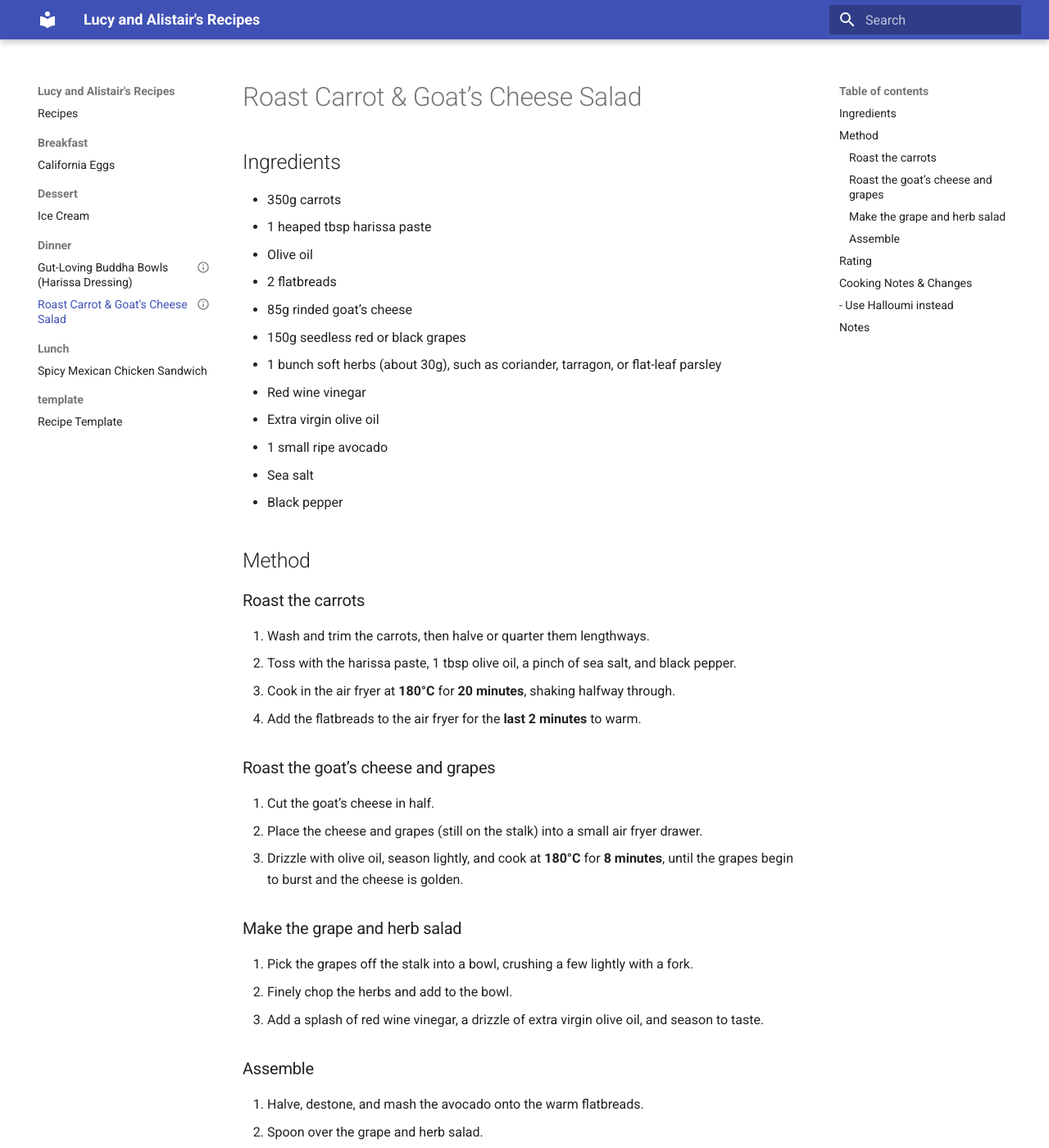
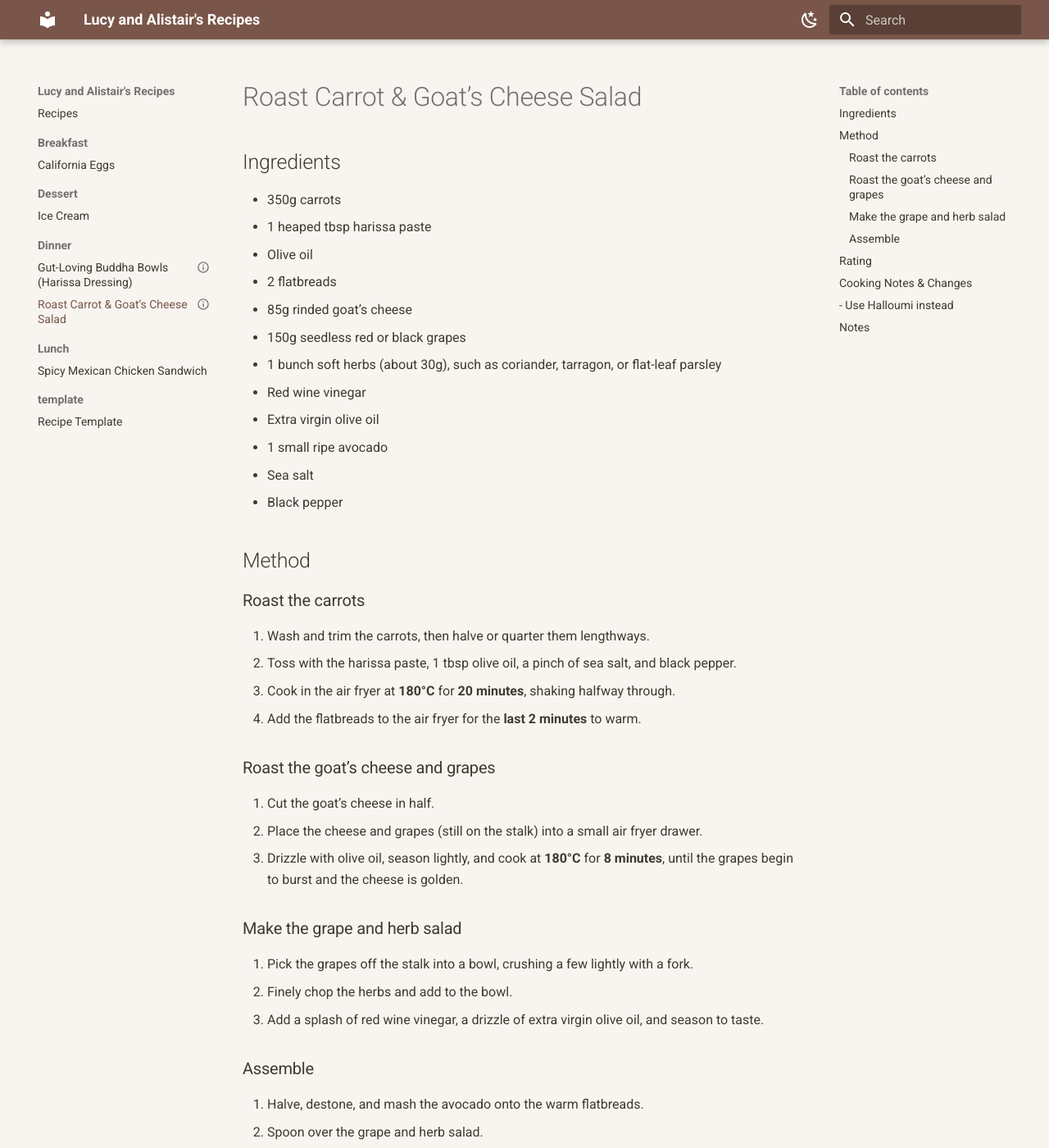
Before and after one commit to OhGnome/Recipes-site, an MkDocs documentation site: the page built from docs/Dinner/Roast carrot and goats cheese salad.md, in a window 1280 px wide and 1400 px high. Shown: the whole window at 82% size. Built offline with MkDocs 1.6.1 and Material for MkDocs 9.7.7, drawn with Linux system fonts in a browser that asks for light colours.

Commit message:
Nav update

```diff
--- a/docs/Dinner/Roast carrot and goats cheese salad.md
+++ b/docs/Dinner/Roast carrot and goats cheese salad.md
@@ -55,7 +55,7 @@ rating: "8"
 14. Finish with any remaining dressing from the bowl.
 
 ## Rating
-- ⭐⭐⭐⭐⭐
+- ⭐⭐⭐⭐
 
 ## Cooking Notes & Changes
 - Use Halloumi instead
--- /dev/null
+++ b/docs/stylesheets/extra.css
@@ -0,0 +1,25 @@
+/* ---------- LIGHT MODE (Sandstone-inspired) ---------- */
+[data-md-color-scheme="default"] {
+    --md-default-bg-color: #f8f5f0; /* warm paper */
+    --md-default-fg-color: #3e3a32; /* soft dark text */
+    --md-typeset-color: #3e3a32;
+    --md-code-bg-color: #eee8dd;
+}
+
+/* ---------- DARK MODE (warm slate, not harsh black) ---------- */
+[data-md-color-scheme="slate"] {
+    --md-default-bg-color: #2b2a26;
+    --md-default-fg-color: #e6e1d8;
+    --md-typeset-color: #e6e1d8;
+    --md-code-bg-color: #3a3833;
+}
+
+/* ---------- Content card feel ---------- */
+.md-content {
+    background-color: transparent;
+}
+
+/* Optional: soften dividers */
+.md-typeset hr {
+    border-color: rgba(0, 0, 0, 0.1);
+}
--- a/mkdocs.yml
+++ b/mkdocs.yml
@@ -2,13 +2,30 @@ site_name: Lucy and Alistair's Recipes
 
 theme:
   name: material
+  palette:
+    - scheme: default
+      primary: brown
+      accent: deep orange
+      toggle:
+        icon: material/weather-night
+        name: Switch to dark mode
+
+    - scheme: slate
+      primary: brown
+      accent: deep orange
+      toggle:
+        icon: material/weather-sunny
+        name: Switch to light mode
+
   features:
     - navigation.sections
     - navigation.expand
-    - navigation.indexes
     - search.highlight
     - search.suggest
 
 plugins:
   - search
   - awesome-pages
+
+extra_css:
+  - stylesheets/extra.css
```
